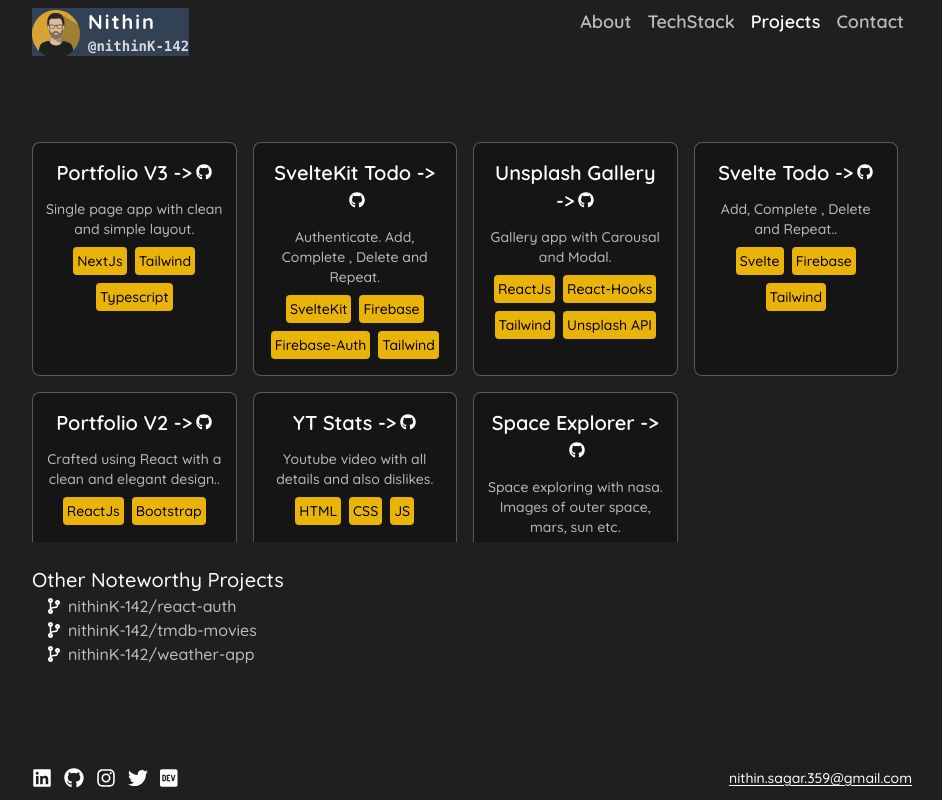
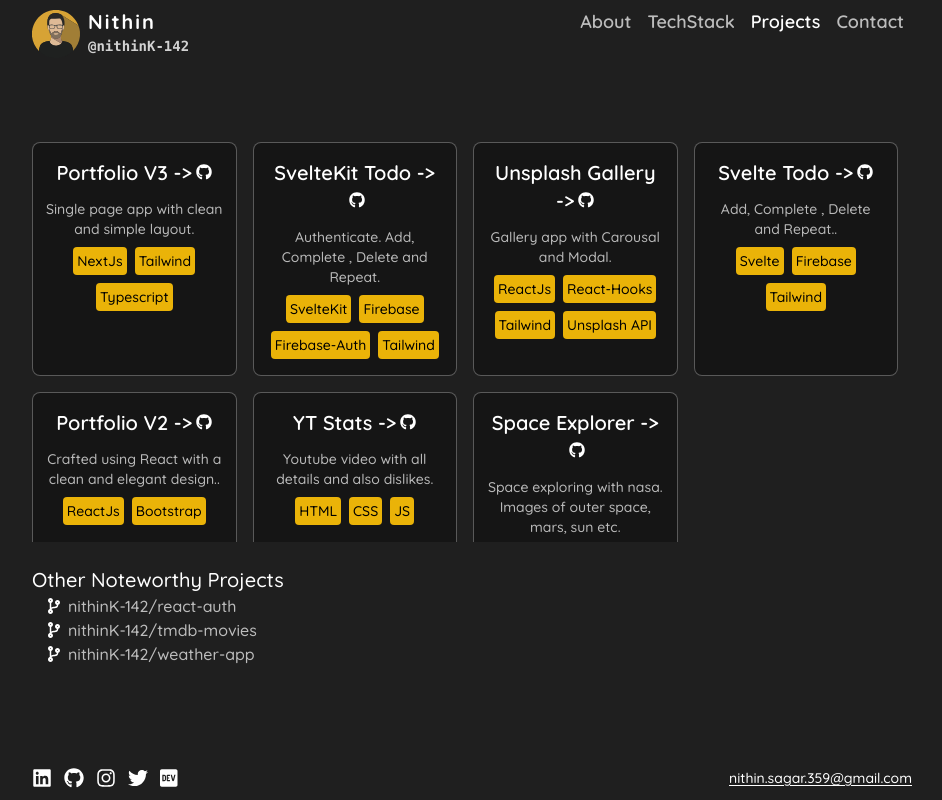
Before and after one commit to nithinK-142/nithin.me, a Next.js app: page /projects in a window 1280 px wide. Shown: the whole page, without its empty margins (168-1110 px from the left). Built offline with nearby package versions, Linux system fonts and the light colour scheme.

Commit message:
remove: background color of usercard.

```diff
--- a/app/components/Navbar.tsx
+++ b/app/components/Navbar.tsx
@@ -10,10 +10,10 @@ const Navbar = () => {
   const pathname = usePathname();
 
   return (
-    <nav className="flex justify-center gap-2 lg:pr-2 md:gap-0 md:justify-between">
+    <nav className="flex-justify gap-2 lg:pr-2 md:gap-0 md:justify-between">
       <div className="nav-text hidden md:block">
         {pathname != "/" && (
-          <div className="justify-center gap-2 flex-align bg-slate-700">
+          <div className="justify-center gap-2 flex-align">
             <div className="w-12 h-12 pt-[2px]">{icons.user}</div>
 
             <Link href="/">
```
